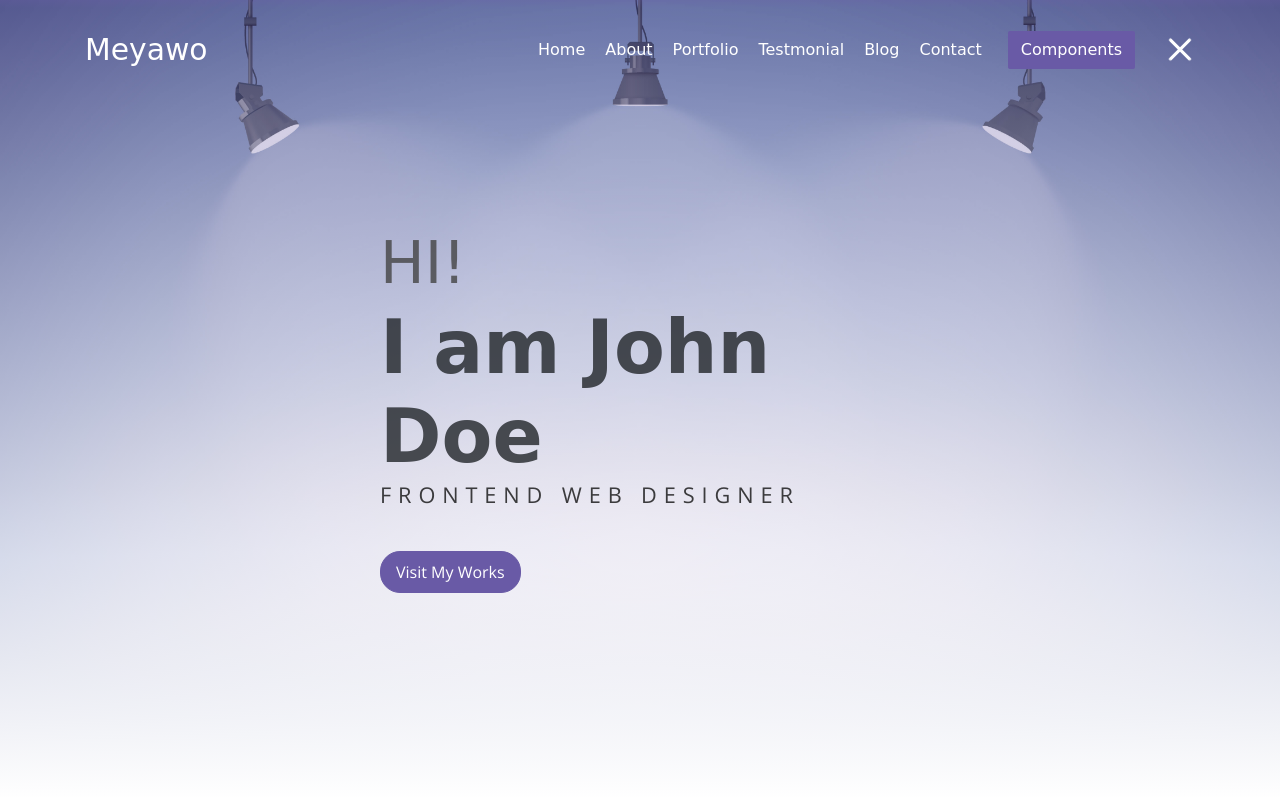
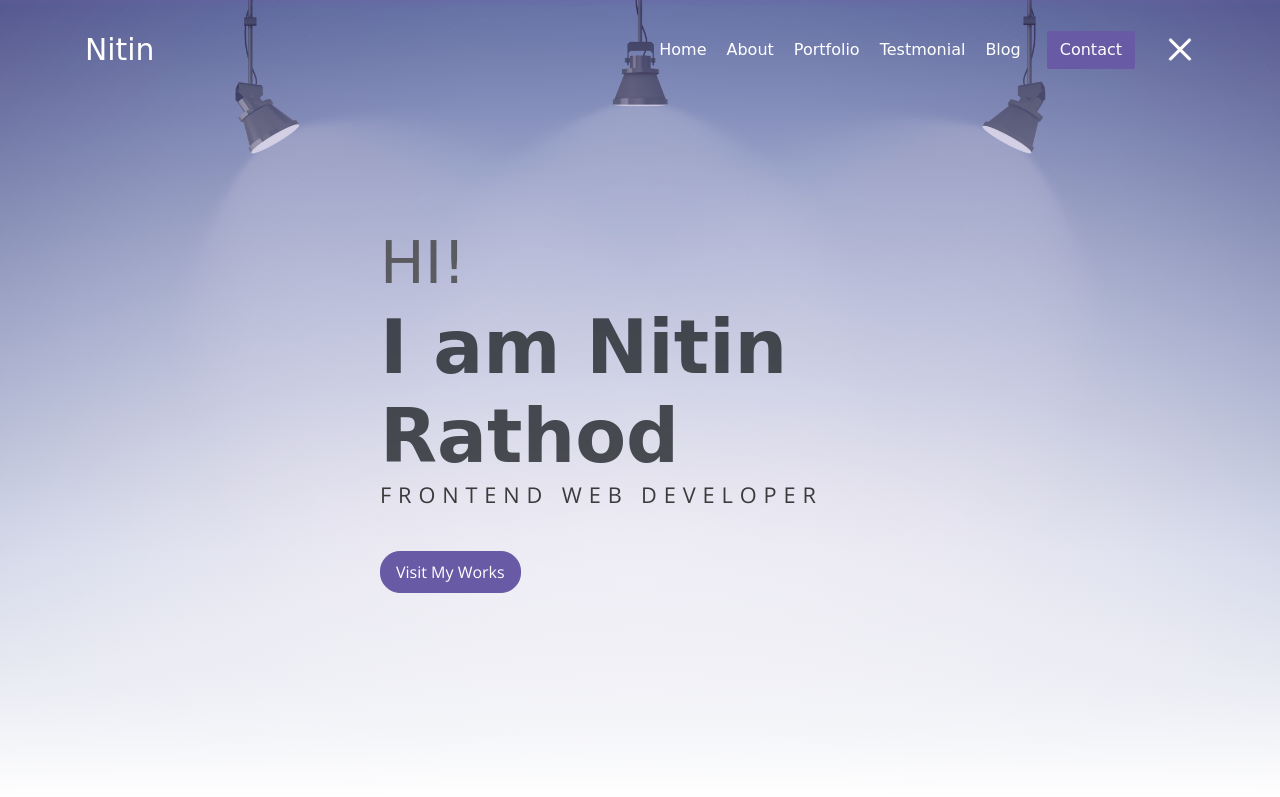
Before and after one commit to nitinramrathod/nitinramrathod.github.io-, a plain HTML site: page index.html in a window 1280 px wide. Both pictures are taken after a click on the link 1180 px from the left and 50 px from the top of the page. Shown: the top 797 px of the page. Drawn offline with nearby package versions, Linux system fonts and the light colour scheme; a web font is replaced by a local one.

Commit message:
meta data changed

```diff
--- a/index.html
+++ b/index.html
@@ -4,9 +4,10 @@
 <head>
     <meta charset="utf-8">
     <meta name="viewport" content="width=device-width, initial-scale=1, shrink-to-fit=no">
-    <meta name="description" content="Start your development with Meyawo landing page.">
-    <meta name="author" content="Devcrud">
-    <title>Meyawo Landing page | Free Bootstrap 4.3.x landing page</title>
+    <meta name="description" content="Discover Nitin Ram Rathod's web portfolio. Expert web developer from Maharashtra, India. Contact: +918459556244. Instagram: @nitinrathodofficial.">
+    <meta name="author" content="Nitin Ram Rathod">
+    <meta name="keywords" content="nitinrathodofficial, Nitin Ram Rathod, portfolio, web projects, Jalna, Rathod, Maharashtra, India, coding, design">
+    <title>Nitin Ram Rathod</title>
     <!-- font icons -->
     <link rel="stylesheet" href="assets/vendors/themify-icons/css/themify-icons.css">
     <!-- Bootstrap + Meyawo main styles -->
@@ -18,7 +19,7 @@
     <!-- Page Navbar -->
     <nav class="custom-navbar" data-spy="affix" data-offset-top="20">
         <div class="container">
-            <a class="logo" href="#">Meyawo</a>
+            <a class="logo" href="#">Nitin</a>
             <ul class="nav">
                 <li class="item">
                     <a class="link" href="#home">Home</a>
@@ -35,11 +36,11 @@
                 <li class="item">
                     <a class="link" href="#blog">Blog</a>
                 </li>
-                <li class="item">
+                <!-- <li class="item">
                     <a class="link" href="#contact">Contact</a>
-                </li>
+                </li> -->
                 <li class="item ml-md-3">
-                    <a href="components.html" class="btn btn-primary">Components</a>
+                    <a href="#contact" class="btn btn-primary">Contact</a>
                 </li>
             </ul>
             <a href="javascript:void(0)" id="nav-toggle" class="hamburger hamburger--elastic">
@@ -56,9 +57,9 @@
         <div class="header-content container">
             <h1 class="header-title">
                 <span class="up">HI!</span>
-                <span class="down">I am John Doe</span>
+                <span class="down">I am Nitin Rathod</span>
             </h1>
-            <p class="header-subtitle">FRONTEND WEB DESIGNER</p>
+            <p class="header-subtitle">FRONTEND WEB DEVELOPER</p>
 
             <button class="btn btn-primary">Visit My Works</button>
         </div>
```
